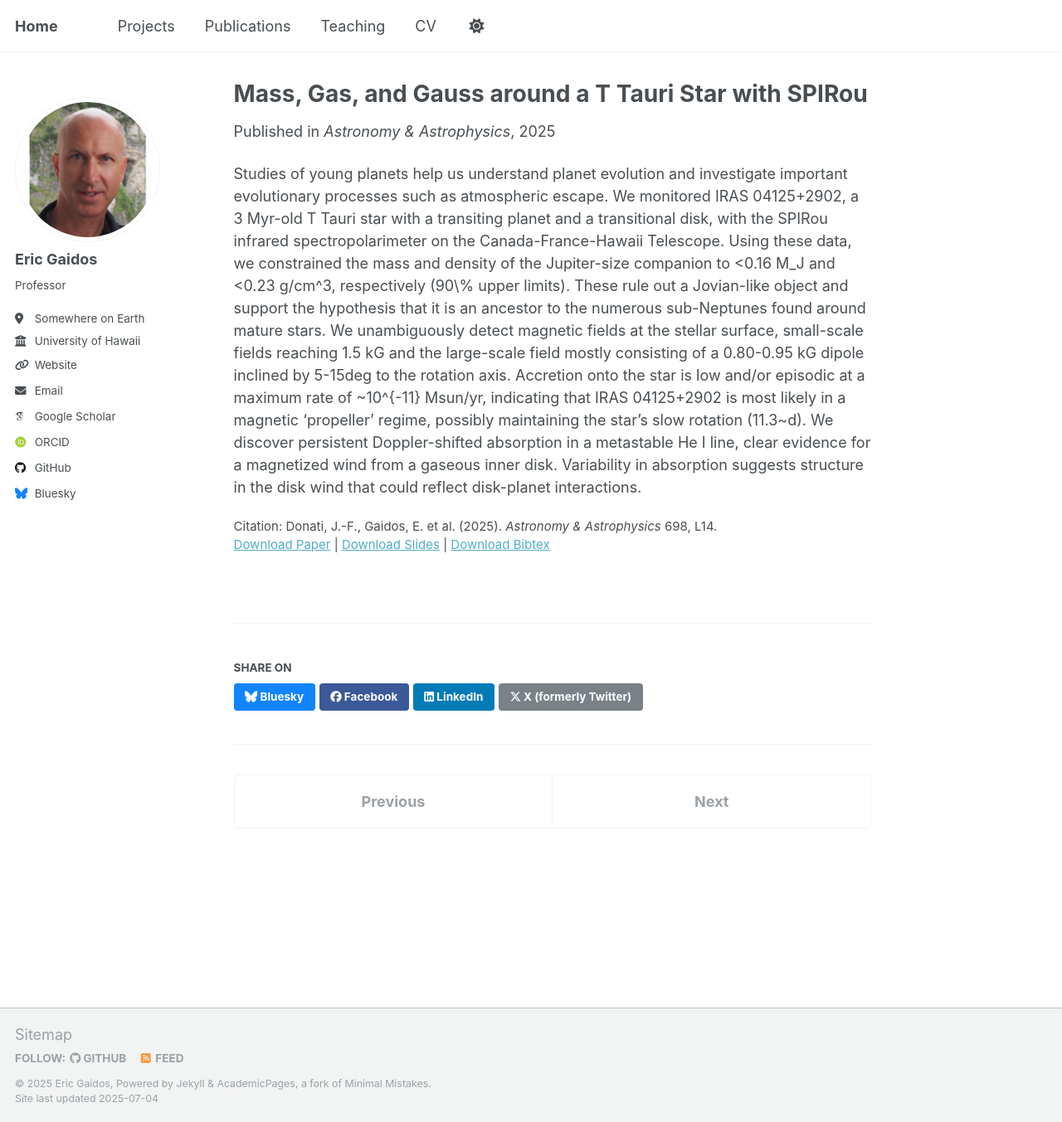
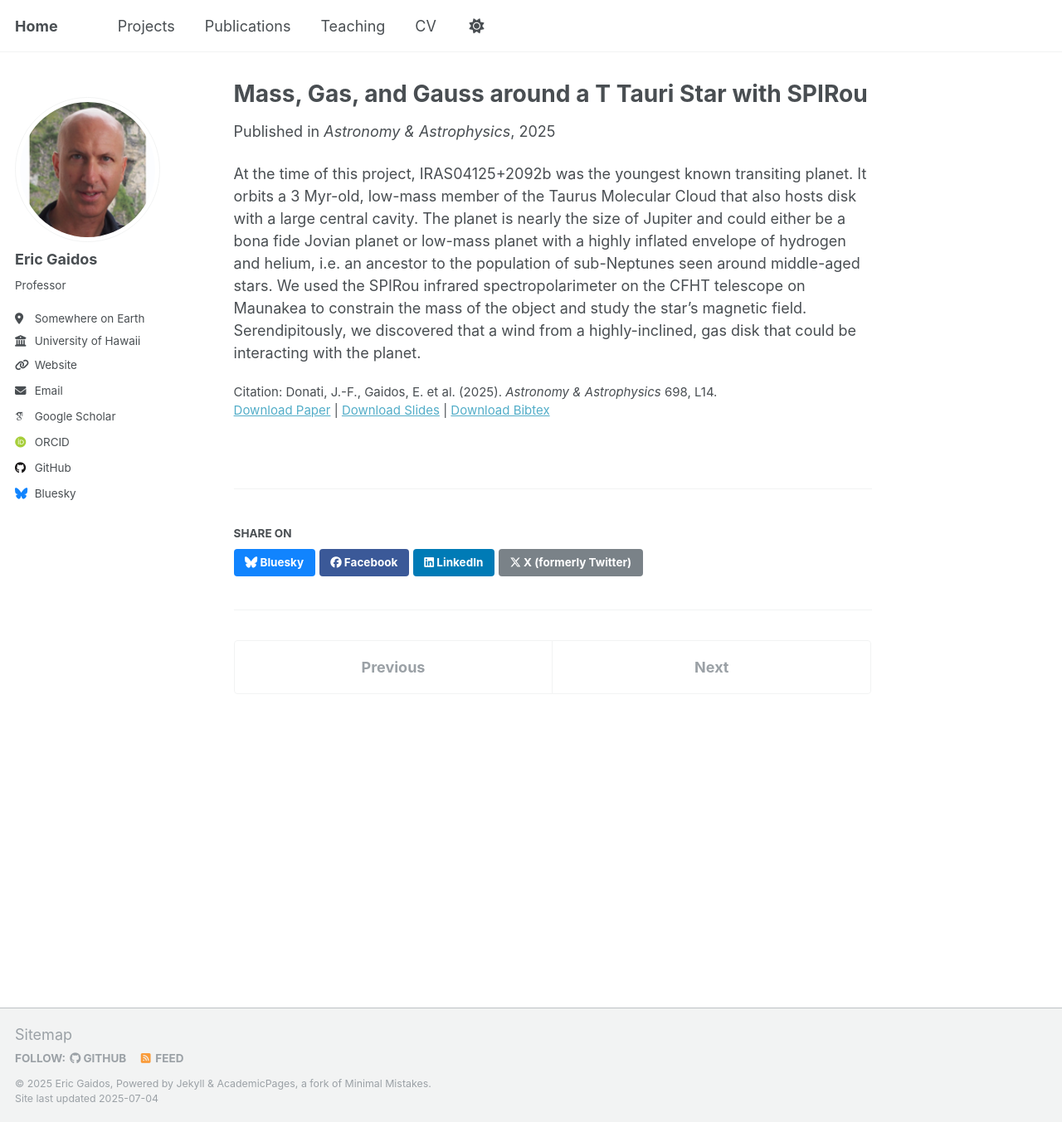
Before and after one commit to egaidos/egaidos.github.io, a Jekyll site: the page built from _publications/2009-10-01-paper-title-number-1.md, in a window 1280 px wide and 1353 px high. Shown: the whole window at 83% size. Built offline with Jekyll 4.4.1, drawn with Linux system fonts in a browser that asks for light colours; some web fonts are replaced.

Commit message:
Update 2009-10-01-paper-title-number-1.md

```diff
--- a/_publications/2009-10-01-paper-title-number-1.md
+++ b/_publications/2009-10-01-paper-title-number-1.md
@@ -11,4 +11,4 @@
 bibtexurl: 'http://academicpages.github.io/files/bibtex1.bib'
 citation: 'Donati, J.-F., Gaidos, E. et al. (2025). <i>Astronomy & Astrophysics</i> 698, L14.'
 ---
-Studies of young planets help us understand planet evolution and investigate important evolutionary processes such as atmospheric escape. We monitored IRAS 04125+2902, a 3 Myr-old T Tauri star with a transiting planet and a transitional disk, with the SPIRou infrared spectropolarimeter on the Canada-France-Hawaii Telescope. Using these data, we constrained the mass and density of the Jupiter-size companion to <0.16 M_J and <0.23 g/cm^3, respectively (90\% upper limits). These rule out a Jovian-like object and support the hypothesis that it is an ancestor to the numerous sub-Neptunes found around mature stars. We unambiguously detect magnetic fields at the stellar surface, small-scale fields reaching 1.5 kG and the large-scale field mostly consisting of a 0.80-0.95 kG dipole inclined by 5-15deg to the rotation axis. Accretion onto the star is low and/or episodic at a maximum rate of ~10^{-11} Msun/yr, indicating that IRAS 04125+2902 is most likely in a magnetic 'propeller' regime, possibly maintaining the star's slow rotation (11.3~d). We discover persistent Doppler-shifted absorption in a metastable He I line, clear evidence for a magnetized wind from a gaseous inner disk. Variability in absorption suggests structure in the disk wind that could reflect disk-planet interactions.
+At the time of this project, IRAS04125+2092b was the youngest known transiting planet.  It orbits a 3 Myr-old, low-mass member of the Taurus Molecular Cloud that also hosts disk with a large central cavity.  The planet is nearly the size of Jupiter and could either be a bona fide Jovian planet or low-mass planet with a highly inflated envelope of hydrogen and helium, i.e. an ancestor to the population of sub-Neptunes seen around middle-aged stars.  We used the SPIRou infrared spectropolarimeter on the CFHT telescope on Maunakea to constrain the mass of the object and study the star's magnetic field.  Serendipitously, we discovered that a wind from a highly-inclined, gas disk that could be interacting with the planet.
```
